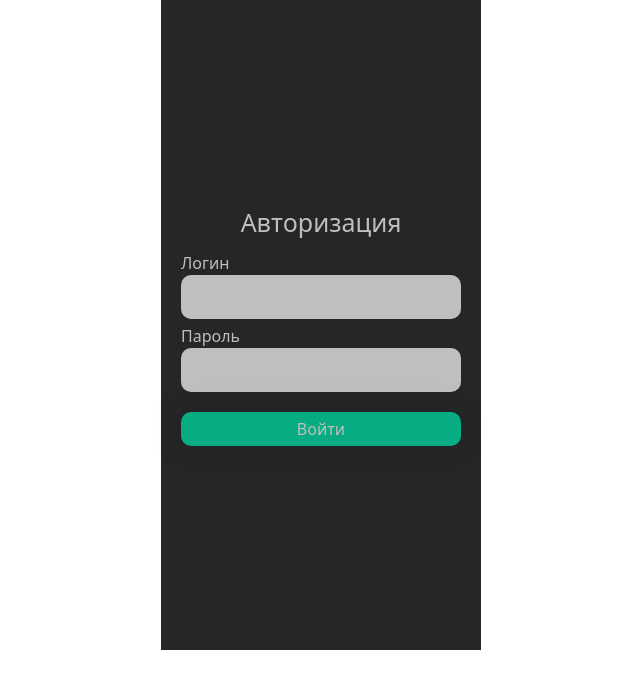
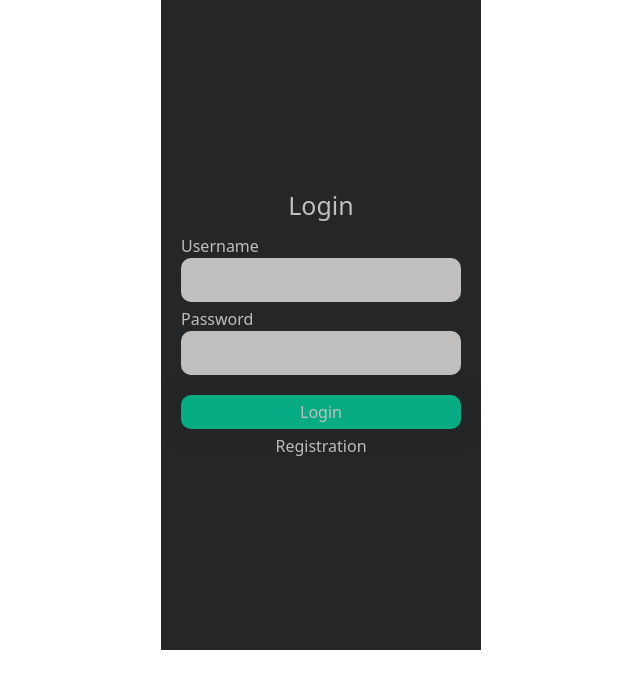
Before and after one commit to Homeppv2/homepp_front, a React (Create React App) app: page /login in a window 1280 px wide. Shown: the top 688 px of the page, without its empty margins (319-959 px from the left). Built offline with nearby package versions, Linux system fonts and the light colour scheme.

Commit message:
adds register, edit NotificationModal and add item in mainPage

```diff
--- a/src/App.js
+++ b/src/App.js
@@ -61,7 +61,7 @@ function App({child}) {
                 }
                 {
                     (notificationIsPresent && isAuth) &&
-                    <NotificationModal closeAction={() => setNotificationIsPresent((prev) => !prev)}/>
+                    <NotificationModal closeAction={() => setNotificationIsPresent((prev) => !prev)} message={{}}/>
                 }
             </div>
         </div>
--- a/src/components/shared/NotificationModal/NotificationModal.js
+++ b/src/components/shared/NotificationModal/NotificationModal.js
@@ -1,12 +1,17 @@
 import React from 'react';
 import CloseIcon from "../../icons/CloseIcon";
 import SettingsIcon from "../../icons/SettingsIcon";
-import EllipseIcon from "../../icons/EllipseIcon";
 import FramingBadGasSensorIcon from "../../icons/GasSensorIcon/FramingBadGasSenserIcon";
+import NotificationPlan from "../../../assets/notificationPlan.png"
 
-const NotificationBlock = ({closeAction}) => {
+const NotificationModal = ({closeAction, message}) => {
 
-    const listNotifications = [
+    message.text = "Gas leak detected!"
+
+    message.place = "Kitchen"
+    message.time = "9:48:43"
+
+    message.listNotifications = [
         {
             time: "9:48:53",
             description: "Alarm drill started via app"
@@ -21,6 +26,9 @@ const NotificationBlock = ({closeAction}) => {
         }
     ]
 
+    message.plan = NotificationPlan
+
+
     return (
         <div className="absolute inset-0 h-full w-full bg-dark_dark_bg px-[2rem] py-[1.4rem]">
             <div className="">
@@ -34,21 +42,20 @@ const NotificationBlock = ({closeAction}) => {
                 </div>
                 <div className="flex flex-col items-center mt-[2rem]">
                     <div className="flex flex-col items-center">
-                        <EllipseIcon/>
-                        <p className="text-h1 text-red mt-[-8.5rem]">006</p>
-                        <div className="mt-[-1rem]">
-                            <FramingBadGasSensorIcon/>
-                        </div>
+                        <FramingBadGasSensorIcon/>
                     </div>
                     <div className="flex flex-col items-center">
-                        <p className="text-big text-red">Gas leak detected!</p>
-                        <p className="text-default text-dark_text">Kitchen | 9:48:43</p>
+                        <p className="text-big text-red">{message.text}</p>
+                        <p className="text-default text-dark_text">{message.place} | {message.time}</p>
+                    </div>
+                    <div className="flex flex-col items-center">
+                        <img src={message.plan} alt=""/>
                     </div>
                     <div
-                        className="rounded-default bg-dark_light_bg drop-shadow-default w-full pl-[2.5rem] py-[1.4rem] mt-[3.2rem]">
+                        className="rounded-default bg-dark_light_bg drop-shadow-default w-full pl-[2.5rem] py-[1.4rem] pr-[1rem] mt-[2rem]">
                         {
-                            listNotifications.map((item, index) =>
-                                <div className="flex flex-row gap-[4rem]" key={item.time + index}>
+                            message.listNotifications.map((item, index) =>
+                                <div className="flex flex-row gap-[2rem]" key={item.time + index}>
                                     <p className="text-default text-dark_text">{item.time}</p>
                                     <p className="text-default text-dark_text">{item.description}</p>
                                 </div>)
@@ -60,8 +67,11 @@ const NotificationBlock = ({closeAction}) => {
                         </p>
                         <div className="h-[0.12rem] w-[2.2rem] bg-dark_text"/>
                     </button>
-                    <button className="bg-dark_text rounded-default px-[3.5rem] py-[0.5rem] mt-[4rem]">Turn off the
-                        alarm
+                    <button className="bg-dark_text rounded-default px-[3.5rem] py-[0.5rem] mt-[1.5rem]">
+                        Turn off the alarm
+                    </button>
+                    <button className="bg-dark_text rounded-default px-[3.5rem] py-[0.5rem] mt-[1.5rem]">
+                        Сonfirm the alarm
                     </button>
                 </div>
             </div>
@@ -69,4 +79,4 @@ const NotificationBlock = ({closeAction}) => {
     );
 };
 
-export default NotificationBlock;
+export default NotificationModal;
--- a/src/pages/LoginPage/LoginPage.js
+++ b/src/pages/LoginPage/LoginPage.js
@@ -1,47 +1,21 @@
 import React, {useState} from 'react';
-import {useNavigate} from "react-router-dom";
+import LoginComponent from "./components/LoginComponent";
+import RegisterComponent from "./components/RegisterComponent";
 
 const LoginPage = ({wsRun}) => {
 
-    const [login, setLogin] = useState("")
-    const [password, setPassword] = useState("")
-    const [message, setMessage] = useState("")
-    const navigate = useNavigate()
-
-
-    const loginAction = () => {
-        console.log(login, password)
-        if (login === "admin" && password === "password") {
-            localStorage.setItem("auth", "1")
-            wsRun()
-            setMessage("")
-            navigate("/")
-        } else {
-            setMessage("Неверные данные для входа")
-            setLogin("")
-            setPassword("")
-        }
-    }
+    const [loginView, setLoginView] = useState(true)
 
     return (
-        <div className="flex justify-center items-center h-full w-full flex-col p-[2rem]">
-            <h2 className="text-dark_text text-h2">Авторизация</h2>
-            <p className="text-red p-[0.5rem] rounded-default w-full">{message}</p>
-            <div className="flex flex-col mb-2 w-full">
-                <label className="text-dark_text text-big">Логин</label>
-                <input className="w-full p-[1rem] rounded-default text-light_text bg-dark_text" type="text"
-                       onChange={(e) => setLogin(e.target.value)}/>
-            </div>
-            <div className="flex flex-col mb-8 w-full">
-                <label className="text-dark_text text-big">Пароль</label>
-                <input className="w-full p-[1rem] rounded-default text-light_text bg-dark_text" type="password"
-                       onChange={(e) => setPassword(e.target.value)}/>
-            </div>
-            <button className="bg-green drop-shadow-default p-2 text-dark_text rounded-default w-full text-big"
-                    onClick={loginAction}>Войти
-            </button>
-        </div>
-    );
+        <>
+            {
+                loginView ?
+                    <LoginComponent wsRun={wsRun} setLoginView={() => setLoginView(false)}/>
+                    :
+                    <RegisterComponent setLoginView={() => setLoginView(true)}/>
+            }
+        </>
+    )
 };
 
 export default LoginPage;
--- /dev/null
+++ b/src/pages/LoginPage/components/LoginComponent.js
@@ -0,0 +1,47 @@
+import React, {useState} from 'react';
+import {useNavigate} from "react-router-dom";
+
+const LoginComponent = ({wsRun, setLoginView}) => {
+
+    const [username, setUsername] = useState("")
+    const [password, setPassword] = useState("")
+    const [message, setMessage] = useState("")
+    const navigate = useNavigate()
+
+
+    const loginAction = () => {
+        console.log(username, password)
+        if (username === "admin" && password === "password") {
+            localStorage.setItem("auth", "1")
+            wsRun()
+            setMessage("")
+            navigate("/")
+        } else {
+            setMessage("Bad input for login")
+            setUsername("")
+            setPassword("")
+        }
+    }
+
+    return (
+        <div className="flex justify-center items-center h-full w-full flex-col p-[2rem]">
+            <h2 className="text-dark_text text-h2">Login</h2>
+            <p className="text-red p-[0.5rem] rounded-default w-full">{message}</p>
+            <div className="flex flex-col mb-2 w-full">
+                <label className="text-dark_text text-big">Username</label>
+                <input className="w-full p-[1rem] rounded-default text-light_text bg-dark_text" type="text"
+                       onChange={(e) => setUsername(e.target.value)}/>
+            </div>
+            <div className="flex flex-col mb-8 w-full">
+                <label className="text-dark_text text-big">Password</label>
+                <input className="w-full p-[1rem] rounded-default text-light_text bg-dark_text" type="password"
+                       onChange={(e) => setPassword(e.target.value)}/>
+            </div>
+            <button className="bg-green drop-shadow-default p-2 text-dark_text rounded-default w-full text-big"
+                    onClick={loginAction}>Login
+            </button>
+            <button onClick={() => setLoginView(false)} className="text-dark_text p-2">Registration</button>
+        </div>)
+};
+
+export default LoginComponent;
--- /dev/null
+++ b/src/pages/LoginPage/components/RegisterComponent.js
@@ -0,0 +1,49 @@
+import React, {useState} from 'react';
+import {useNavigate} from "react-router-dom";
+
+const RegisterComponent = ({setLoginView}) => {
+
+    const [username, setUsername] = useState("")
+    const [email, setEmail] = useState("")
+    const [password, setPassword] = useState("")
+    const [message, setMessage] = useState("")
+
+
+    const registerAction = () => {
+        console.log(username, password)
+        if (username && email && password) {
+            console.log(username, email, password)
+            setLoginView(true)
+        } else {
+            setMessage("Bad input for register")
+        }
+    }
+
+    return (
+        <div className="flex justify-center items-center h-full w-full flex-col p-[2rem]">
+            <h2 className="text-dark_text text-h2">Registration</h2>
+            <p className="text-red p-[0.5rem] rounded-default w-full">{message}</p>
+            <div className="flex flex-col mb-2 w-full">
+                <label className="text-dark_text text-big">Username</label>
+                <input className="w-full p-[1rem] rounded-default text-light_text bg-dark_text" type="text"
+                       onChange={(e) => setUsername(e.target.value)}/>
+            </div>
+            <div className="flex flex-col mb-8 w-full">
+                <label className="text-dark_text text-big">Email</label>
+                <input className="w-full p-[1rem] rounded-default text-light_text bg-dark_text" type="email"
+                       onChange={(e) => setEmail(e.target.value)}/>
+            </div>
+            <div className="flex flex-col mb-8 w-full">
+                <label className="text-dark_text text-big">Password</label>
+                <input className="w-full p-[1rem] rounded-default text-light_text bg-dark_text" type="password"
+                       onChange={(e) => setPassword(e.target.value)}/>
+            </div>
+            <button className="bg-green drop-shadow-default p-2 text-dark_text rounded-default w-full text-big"
+                    onClick={registerAction}>Register
+            </button>
+            <button onClick={() => setLoginView(true)} className="text-dark_text p-2">Login</button>
+        </div>
+    );
+};
+
+export default RegisterComponent;
--- a/src/pages/MainPage/MainPage.js
+++ b/src/pages/MainPage/MainPage.js
@@ -25,6 +25,18 @@ const MainPage = (message) => {
             value: message.text ? message.text : "null",
             icon: !message.text || message.text < MAX_GAS_SENSOR ? <OKGasSensorIcon/> : <BADGasSensorIcon/>,
         },
+        {
+            name: "Smoke sensor",
+            unit: "%LED",
+            value: message.text ? message.text : "null",
+            icon: !message.text || message.text < MAX_GAS_SENSOR ? <OKGasSensorIcon/> : <BADGasSensorIcon/>,
+        },
+        {
+            name: "Water sensor",
+            unit: "%LED",
+            value: message.text ? message.text : "null",
+            icon: !message.text || message.text < MAX_GAS_SENSOR ? <OKGasSensorIcon/> : <BADGasSensorIcon/>,
+        },
     ]
 
     return (
```
Also changed, not shown: src/assets/notificationPlan.png (added).
